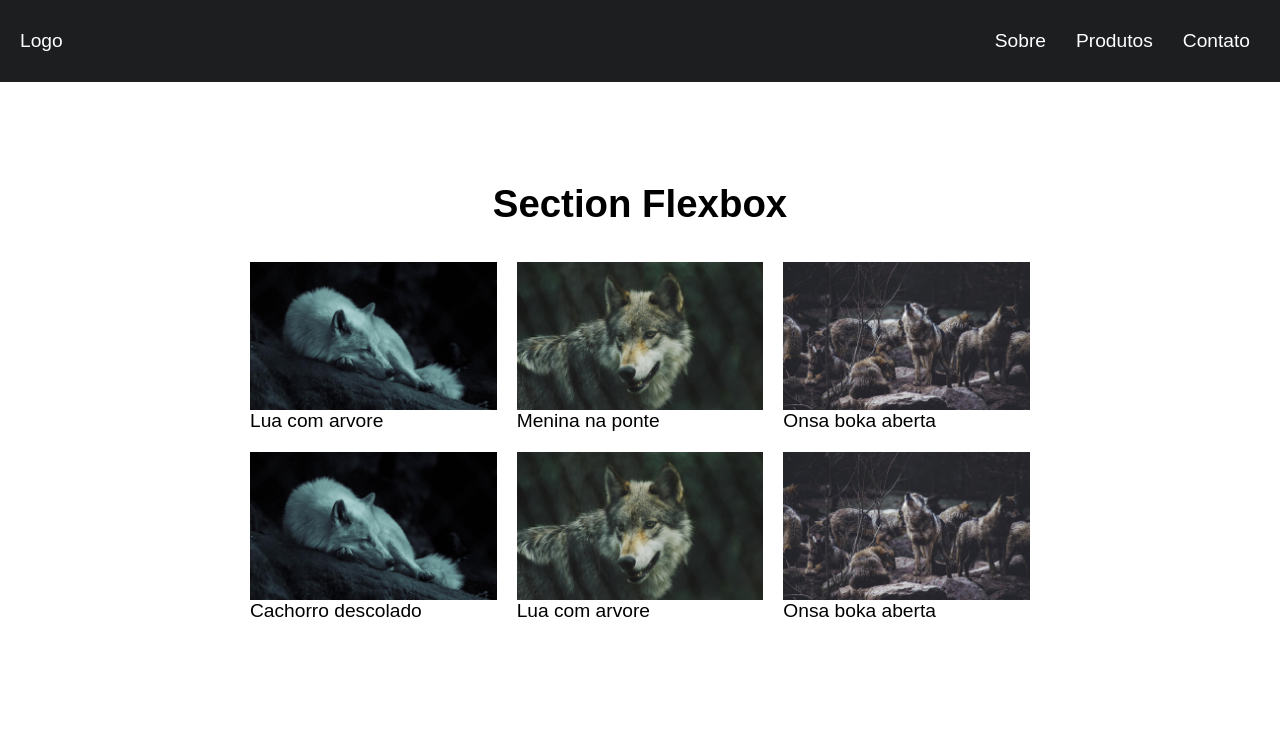
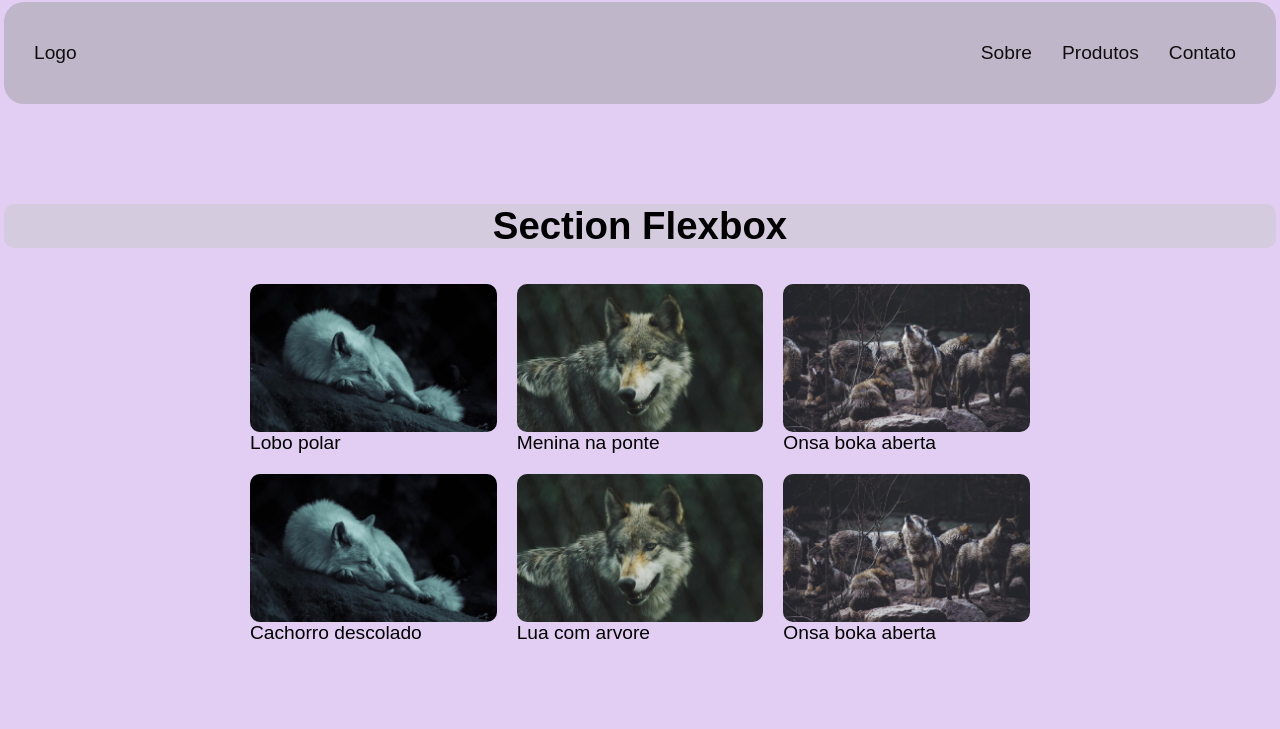
Before and after one commit to joaobt/flexBox, a plain HTML site: page index.html in a window 1280 px wide. Shown: the top 729 px of the page. Drawn offline with Linux system fonts and the light colour scheme.

Commit message:
atualização/pg

```diff
--- a/index.html
+++ b/index.html
@@ -6,10 +6,10 @@
     <meta http-equiv="X-UA-Compatible" content="IE=edge">
     <meta name="viewport" content="width=device-width, initial-scale=1.0">
     <title>Document</title>
-    <link rel="stylesheet" href="./style.css">
+    <link rel="stylesheet" href="/style.css">
 </head>
 
-<body>
+<body class="body">
     <header class="header">
         <a href="/">Logo</a>
         <nav>
@@ -25,7 +25,7 @@
     <section class="flex">
         <div>
             <img src="/lobo1.jpg">
-            <p>Lua com arvore</p>
+            <p>Lobo polar</p>
         </div>
 
         <div>
--- a/style.css
+++ b/style.css
@@ -7,6 +7,7 @@ p {
     list-style: none;
     font-size:1.2rem;
     font-family: Arial;
+
 }
 body{
    margin-bottom:100px;
@@ -14,19 +15,27 @@ body{
 
 a {
     text-decoration:none;
-    color:white
+    color:#100f0f
+}
+.body {
+    background-color: rgb(225, 206, 242);
 }
 
 .header {
-    background-color:#1d1e20;
+    background-color:rgb(192, 182, 202);
     display: flex;
     flex-wrap:wrap;
     justify-content:space-between;
     align-items:center;
-    padding:20px;
+    padding:30px;
+    border-radius: 20px;
+    margin-left: 4px;
+    margin-right: 4px;
+    margin-top: 2px;
 }
 .menu{
     display:flex;
+
 }
 .menu li {
 margin-left: 10px;
@@ -37,16 +46,22 @@ margin-left: 10px;
     padding:10px;
 }
 
+
 /*css flexbox*/
 
 h1 {
     text-align: center;
     margin-top:100px;
+    border-radius: 10px;
+    background-color:rgb(213, 203, 223);
+    margin-left: 4px;
+    margin-right: 4px;
 }
 
 img {
     max-width: 100%;
     display:block;
+    border-radius: 10px;
 }
 /* displey flexbox */
 
@@ -59,6 +74,8 @@ img {
 .flex > div {
      flex: 1 1 200px;
      margin:10px;
+
+   ;
 }
 /*css Grid 1*/
 
@@ -69,18 +86,18 @@ img {
     padding:10px;
     margin:0 auto;
     grid-gap:20px;
+
 }
-.Grid1 > div:nth-child(n +4){
+.Grid1 > div:nth-child(n + 4){
    background:0;/*obs: colocar um tode cinza bem claro mais tarde*/
    display: grid;
-   grid-template-columns: 1fr 1fr;
+   grid-template-columns: 1fr 1fr ;
    grid-gap:10px;
    align-items: center;
 }
 .Grid1 > div.anuncio {
     grid-column: 1;
     grid-row: 2 / 5;
-    border-top:  10px solid tan;
     display: block;
 }
     @media(max-width:600px) {
```
